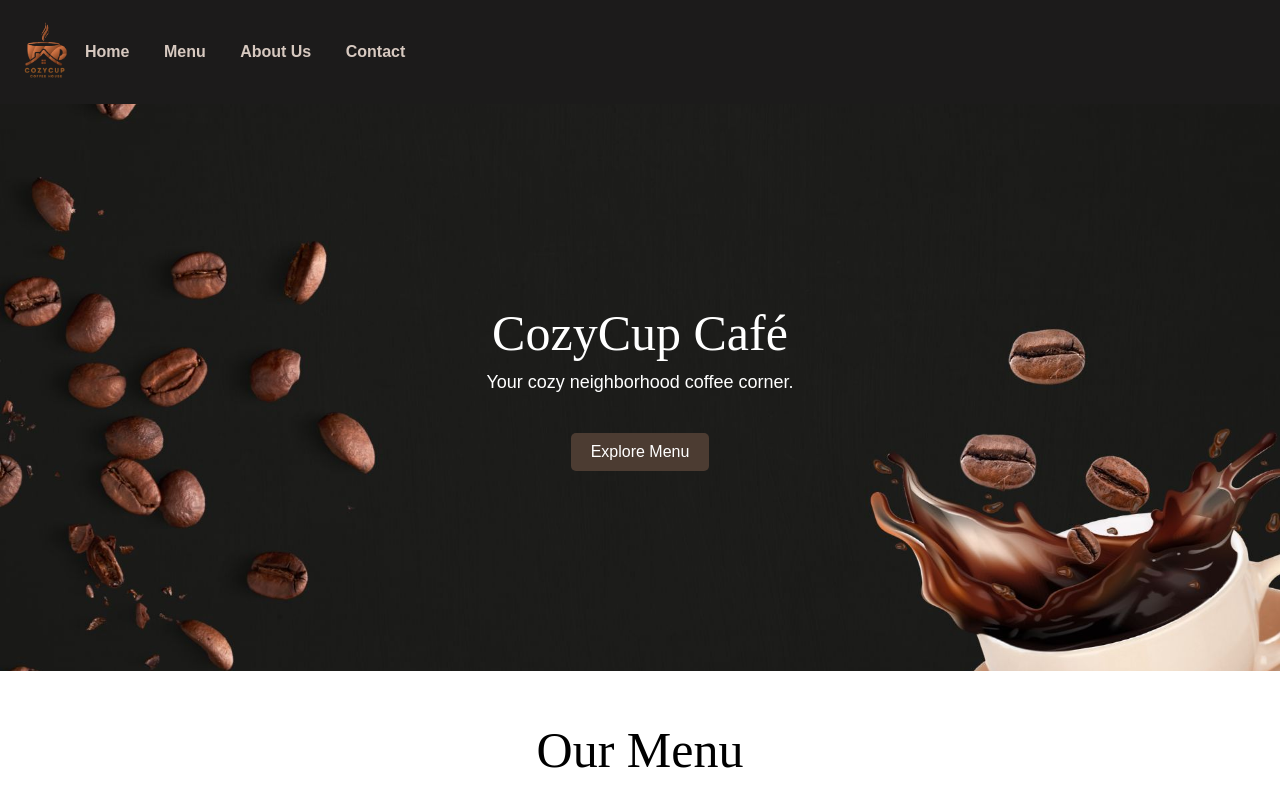
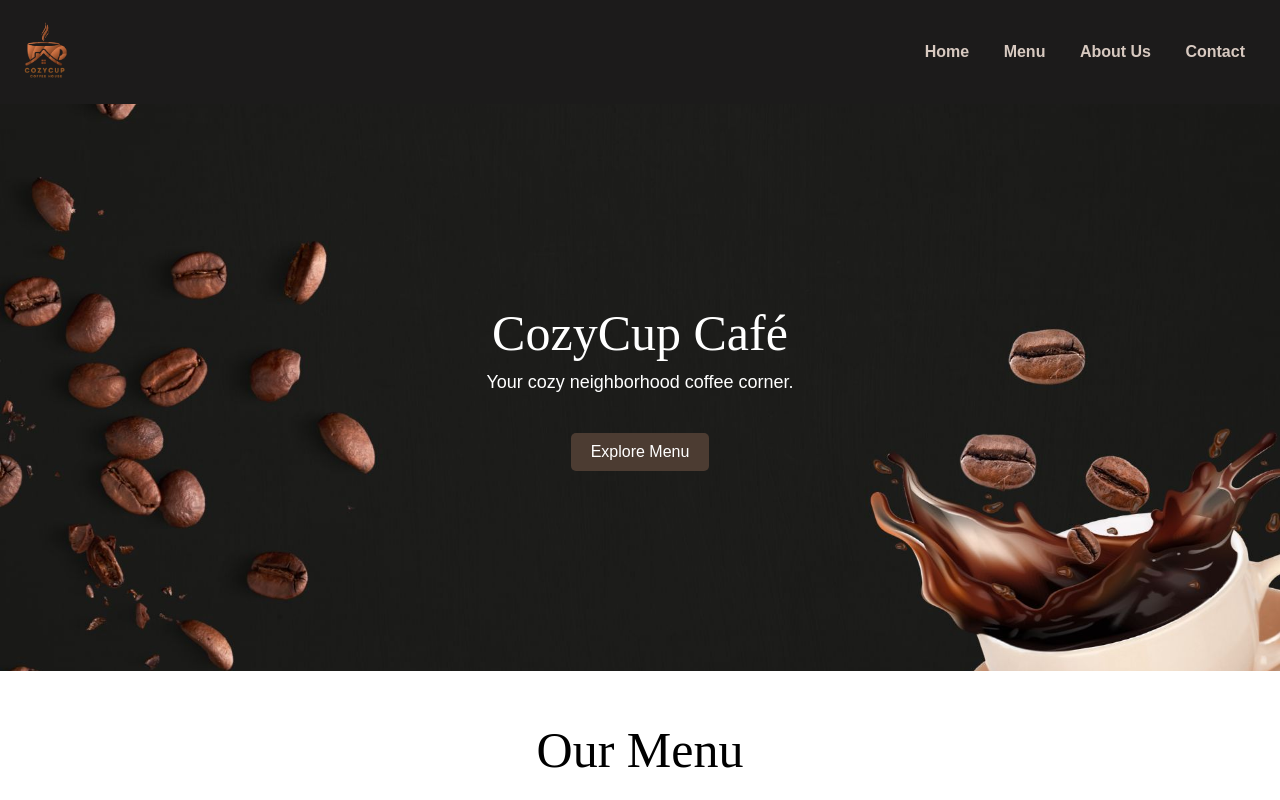
Before and after one commit to nicholohq/cozycupcafe, a plain HTML site: page index.html in a window 1280 px wide. Shown: the top 800 px of the page. Drawn offline with Linux system fonts and the light colour scheme.

Commit message:
added contact info in readme file, modified css.

```diff
--- a/css/styles.css
+++ b/css/styles.css
@@ -15,7 +15,7 @@ header {
 
 nav {
     display: flex;
-    text-align: center;
+    justify-content: space-between;
     align-items: center;
 
 }
```
Also changed, not shown: 1 other file.
